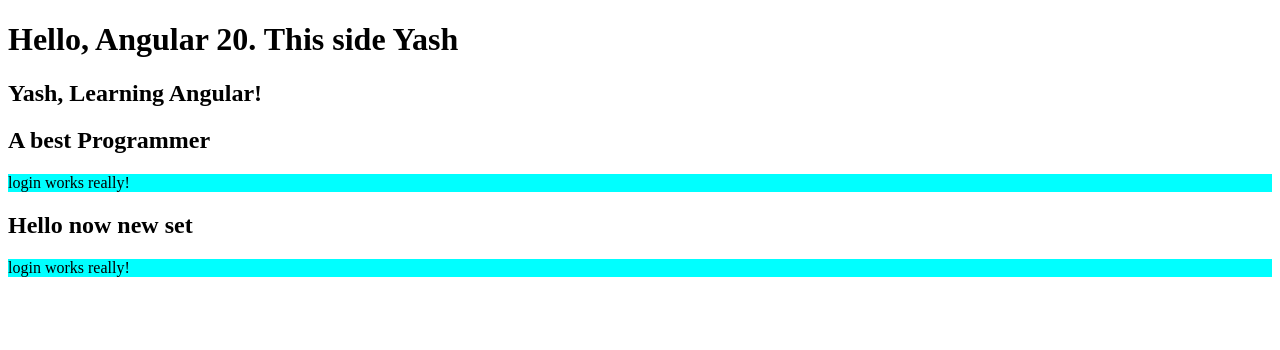
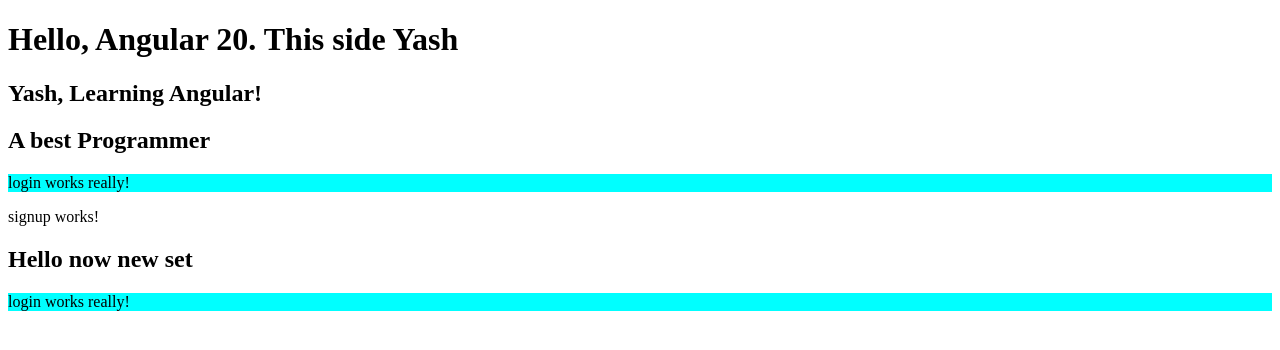
Before and after one commit to yashkmuar/Angular-Learn, an Angular app: page / in a window 1280 px wide. Shown: the top 350 px of the page. Built offline with nearby package versions, Linux system fonts and the light colour scheme.

Commit message:
sign up component added

```diff
--- a/src/app/app.html
+++ b/src/app/app.html
@@ -3,5 +3,7 @@
 <h2>{{what_to_become}}</h2>
 <app-login></app-login>
 
+<app-signup></app-signup>
+
 <h2>Hello now new set</h2>
 <app-login></app-login>
--- a/src/app/app.ts
+++ b/src/app/app.ts
@@ -1,10 +1,11 @@
 import { Component, signal } from '@angular/core';
 import { RouterOutlet } from '@angular/router';
 import { Login } from "./login/login";
+import { Signup } from "./signup/signup";
 
 @Component({
   selector: 'app-root',
-  imports: [Login],
+  imports: [Login, Signup],
   templateUrl: './app.html',
   styleUrl: './app.css'
 })
--- /dev/null
+++ b/src/app/signup/signup.html
@@ -0,0 +1 @@
+<p>signup works!</p>
```
Also changed, not shown: src/app/signup/signup.ts (added, +11 -0 lines), src/app/signup/signup.css (added), 1 other file (tests, documents, lock files or other folders).
